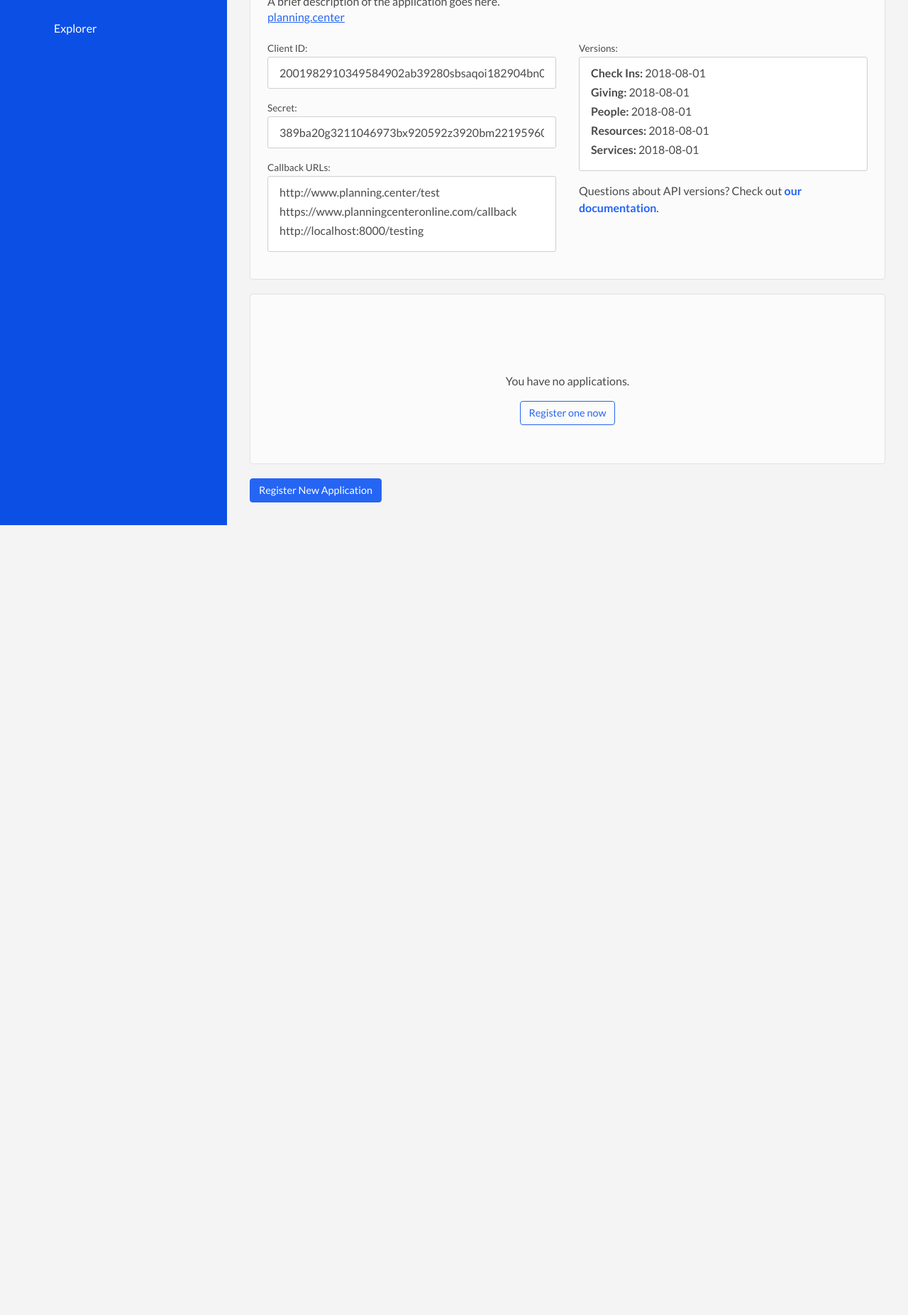
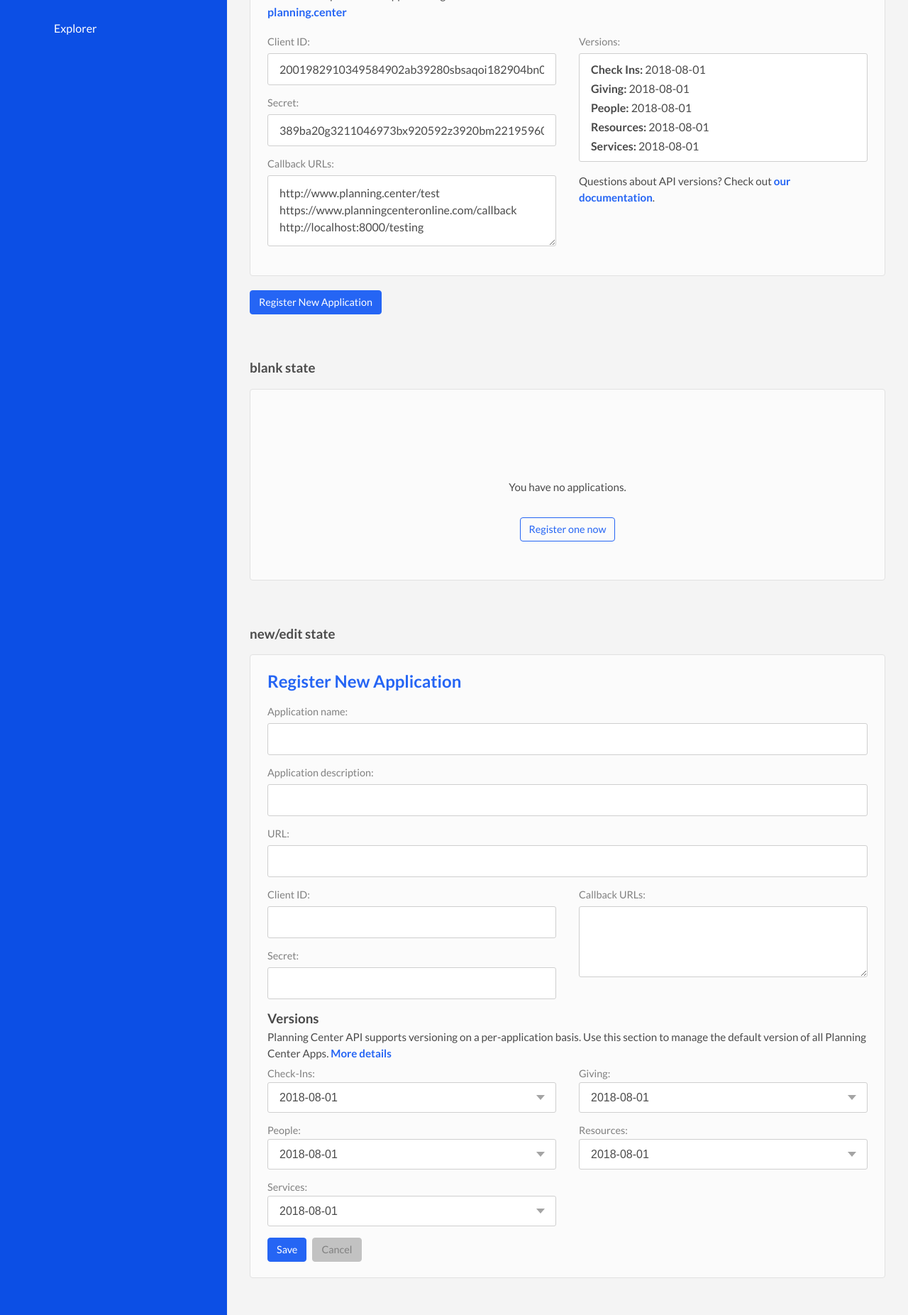
Before and after one commit to joshwilkerson/pco-api-app, a Gatsby site: page / in a window 1280 px wide. Shown: the part 344-2197 px from the top of the page at 71% size. Before the commit the page ends 1084 px from the top, so only its background shows below. Built offline with nearby package versions, Linux system fonts and the light colour scheme; Gatsby itself is replaced by a stand-in of ours.

Commit message:
More style/layout updates; add minions classes

```diff
--- /dev/null
+++ b/src/components/application.js
@@ -0,0 +1,149 @@
+import React from 'react'
+import Symbol from './symbol'
+
+
+export const Application = () => (
+  <div className="pane">
+    <div className="d-f fd-c fd-r@lg jc-sb mb-3">
+      <div className="p-0 pr-1@lg">
+        <h2 className="mb-2p">PCO Test Application</h2>
+        <p className="mb-2p">A brief description of the application goes here.</p>
+        <a href="http://planning.center" className="mb-0">planning.center</a>
+      </div>
+
+      <div className="mt-2 mt-0@lg">
+        <button className="btn btn--outline btn--sm mr-1">
+          <Symbol icon="pencil" />Edit
+        </button>
+        <button className="btn btn--outline btn--danger btn--sm">
+          <Symbol icon="trash" />Delete
+        </button>
+      </div>
+    </div>
+
+    <div className="pane--columns">
+      <div className="column">
+        <label>Client ID:</label>
+        <input type="text" readOnly value="2001982910349584902ab39280sbsaqoi182904bn029k0ax9bhlix0919102556a" />
+
+        <label>Secret:</label>
+        <input type="text" readOnly value="389ba20g3211046973bx920592z3920bm221959603a2948fg5910f9129340a2" />
+
+        <label>Callback URLs:</label>
+        <textarea>
+          http://www.planning.center/test
+          https://www.planningcenteronline.com/callback
+          http://localhost:8000/testing
+        </textarea>
+      </div>
+
+      <div className="column">
+        <label>Versions:</label>
+        <div className="content-well">
+          <ul>
+            <li><strong>Check Ins:</strong> 2018-08-01</li>
+            <li><strong>Giving:</strong> 2018-08-01</li>
+            <li><strong>People:</strong> 2018-08-01</li>
+            <li><strong>Resources:</strong> 2018-08-01</li>
+            <li><strong>Services:</strong> 2018-08-01</li>
+          </ul>
+        </div>
+        <p>Questions about API versions? Check out <a href="https://developer.planning.center/docs">our documentation</a>.</p>
+      </div>
+    </div>
+  </div>
+)
+
+
+export const ApplicationNew = () => (
+  <div className="pane">
+    <div className="w-100% d-b">
+      <h2>Register New Application</h2>
+      <label>Application name:</label>
+      <input type="text" />
+
+      <label>Application description:</label>
+      <input type="text" />
+
+      <label>URL:</label>
+      <input type="text" />
+    </div>
+
+    <div className="pane--columns">
+      <div className="column">
+        <label>Client ID:</label>
+        <input type="text" />
+
+        <label>Secret:</label>
+        <input type="text" />
+      </div>
+
+      <div className="column">
+        <label>Callback URLs:</label>
+        <textarea />
+      </div>
+    </div>
+
+    <div className="w-100% d-b">
+      <h3 className="mb-4p">Versions</h3>
+      <p className="mb-1">Planning Center API supports versioning on a per-application basis. Use this section to manage the default version of all Planning Center Apps. <a href="http://developer.planning.center/docs">More details</a></p>
+    </div>
+
+    <div className="pane--columns">
+      <div className="column">
+        <label>Check-Ins:</label>
+        <div className="select">
+          <select>
+            <option>2018-08-01</option>
+          </select>
+        </div>
+
+        <label>People:</label>
+        <div className="select">
+          <select>
+            <option>2018-08-01</option>
+          </select>
+        </div>
+
+        <label>Services:</label>
+        <div className="select">
+          <select>
+            <option>2018-08-01</option>
+          </select>
+        </div>
+      </div>
+
+      <div className="column">
+        <label>Giving:</label>
+        <div className="select">
+          <select>
+            <option>2018-08-01</option>
+          </select>
+        </div>
+
+        <label>Resources:</label>
+        <div className="select">
+          <select>
+            <option>2018-08-01</option>
+          </select>
+        </div>
+      </div>
+    </div>
+
+    <div className="d-b w-100% mt-2">
+    <button className="btn mr-1">Save</button>
+    <button className="btn btn--secondary mr-1">Cancel</button>
+    </div>
+  </div>
+)
+
+
+export const ApplicationBlank = () => (
+  <div className="pane">
+    <div className="d-f ai-c jc-c fd-c p-4">
+      <Symbol icon="terminal" className="blank-state-icon pt-2" />
+      <p className="py-2">You have no applications.</p>
+      <button className="btn btn--outline">Register one now</button>
+    </div>
+  </div>
+)
--- a/src/components/application_details.js
+++ /dev/null
@@ -1,72 +0,0 @@
-import React, { Fragment } from 'react'
-import Symbol from './symbol'
-
-
-const ApplicationDetails = (props) => (
-  <div className={`app-details ${props.type}`}>
-    {props.type === "default" && (
-      <Fragment>
-        <div className="app-details--header">
-          <div>
-            <h2>PCO Test Application</h2>
-            <p>A brief description of the application goes here.</p>
-            <a href="http://planning.center">planning.center</a>
-          </div>
-
-          <div className="mt-2 mt-4p@xl">
-            <button className="btn btn--outline btn--sm mr-1">
-              <Symbol icon="pencil" />Edit
-            </button>
-            <button className="btn btn--outline btn--danger btn--sm">
-              <Symbol icon="trash" />Delete
-            </button>
-          </div>
-        </div>
-
-        <div className="app-details--data">
-          <div className="column">
-            <label>Client ID:</label>
-            <input type="text" readOnly value="2001982910349584902ab39280sbsaqoi182904bn029k0ax9bhlix0919102556a" />
-
-            <label>Secret:</label>
-            <input type="text" readOnly value="389ba20g3211046973bx920592z3920bm221959603a2948fg5910f9129340a2" />
-
-            <label>Callback URLs:</label>
-            <div className="content-well">
-              <ul>
-                <li>http://www.planning.center/test</li>
-                <li>https://www.planningcenteronline.com/callback</li>
-                <li>http://localhost:8000/testing</li>
-              </ul>
-            </div>
-          </div>
-
-          <div className="column">
-            <label>Versions:</label>
-            <div className="content-well">
-              <ul>
-                <li><strong>Check Ins:</strong> 2018-08-01</li>
-                <li><strong>Giving:</strong> 2018-08-01</li>
-                <li><strong>People:</strong> 2018-08-01</li>
-                <li><strong>Resources:</strong> 2018-08-01</li>
-                <li><strong>Services:</strong> 2018-08-01</li>
-              </ul>
-            </div>
-            <p>Questions about API versions? Check out <a href="https://developer.planning.center/docs">our documentation</a>.</p>
-          </div>
-        </div>
-      </Fragment>
-    )}
-
-    {props.type === "blank-state" && (
-      <div className="d-f ai-c jc-c fd-c p-4">
-        <Symbol icon="terminal" className="blank-state-icon" />
-        <p className="pt-2">You have no applications.</p>
-        <button className="btn btn--outline">Register one now</button>
-      </div>
-    )}
-
-  </div>
-)
-
-export default ApplicationDetails
--- a/src/pages/index.js
+++ b/src/pages/index.js
@@ -1,21 +1,23 @@
 import React from 'react'
 import Layout from '../components/layout'
 import SEO from '../components/seo'
-
-import ApplicationDetails from '../components/application_details'
+import { Application, ApplicationBlank, ApplicationNew } from '../components/application'
 
 
 const IndexPage = () => (
   <Layout>
     <SEO title="Applications" />
-    <h1>My Developer Applications (OAuth)</h1>
-    <p>Are you building an application that other Planning Center customers can use to connect to their own accounts through the Planning Center API? Register your application here.</p>
+    <h1 className="mb-1">My Developer Applications (OAuth)</h1>
+    <p>Are you building an application that other Planning Center customers can use to connect to their own accounts through the <a href="http://developer.planning.center/docs">Planning Center API</a>? Register your application here.</p>
 
-    <ApplicationDetails type="default" />
+    <Application />
+    <button className="btn">Register New Application</button>
 
-    <ApplicationDetails type="blank-state" />
+    <h3 className="d-b mt-4 pt-4">blank state</h3>
+    <ApplicationBlank />
 
-    <button className="btn">Register New Application</button>
+      <h3 className="d-b mt-4 pt-4">new/edit state</h3>
+      <ApplicationNew />
   </Layout>
 )
 
--- a/src/pages/tokens.js
+++ b/src/pages/tokens.js
@@ -6,6 +6,7 @@
   <Layout>
     <SEO title="Access Tokens" />
     <h1>Access Tokens</h1>
+    <p>Are you a programmer looking to quickly connect to your own Planning Center account? Create an access token to use with your own scripts and apps.</p>
   </Layout>
 )
 
--- a/src/styles/_application-details.scss
+++ /dev/null
@@ -1,98 +0,0 @@
-.app-details {
-  background: adjust-color($lightGray, $lightness: 2.5%);
-  border: 1px solid adjust-color($lightGray, $lightness: -8%);
-  padding: 1.375em 1.5em;
-  margin: .75em 0 1.25em 0;
-  display: block;
-  border-radius: 4px;
-
-  .app-details--header {
-    display: flex;
-    flex-direction: column;
-    margin-bottom: 1.5em;
-
-    @include breakpoints(from-xl) {
-      flex-direction: row;
-      justify-content: space-between;
-    }
-
-    h2 {
-      margin-bottom: .25em;
-    }
-
-    p {
-      margin: 0;
-    }
-  }
-
-  .app-details--data {
-    display: flex;
-    justify-content: space-between;
-    flex-direction: column;
-    margin: 1em 0 0 0;
-
-    @include breakpoints(from-xl) {
-      flex-direction: row;
-    }
-
-    .column {
-      width: 100%;
-
-      @include breakpoints(from-xl) {
-        width: calc(50% - 1em);
-      }
-    }
-  }
-
-  label,
-  input,
-  .content-well {
-    width: 100%;
-  }
-
-  label {
-    font-size: .85em;
-  }
-
-  input,
-  .content-well {
-    outline: none;
-    border: 1px solid adjust-color($lightGray, $lightness: -15%);
-    background: #fff;
-    border-radius: 3px;
-    padding: .75em 1em;
-    margin: .25em 0 1em 0;
-    font-size: 1em;
-    color: $base_font_color;
-    font-family: $base_font;
-    box-sizing: border-box;
-  }
-
-  .content-well {
-    overflow-x: scroll;
-    position: relative;
-
-    & * {
-      overflow-wrap: break-word;
-      word-wrap: break-word;
-      word-break: break-word;
-      hyphens: auto;
-    }
-
-    ul {
-      list-style: none;
-      margin: 0;
-      padding: 0;
-    }
-
-    li {
-      margin-bottom: .5em;
-    }
-
-    p {
-      margin: 0 0 4px 0;
-      display: block;
-
-    }
-  }
-}
--- a/src/styles/_content.scss
+++ b/src/styles/_content.scss
@@ -17,3 +17,165 @@
     flex:1;
   }
 }
+
+.pane {
+  background: adjust-color($lightGray, $lightness: 2.5%);
+  border: 1px solid adjust-color($lightGray, $lightness: -8%);
+  padding: 1.375em 1.5em;
+  margin: .75em 0 1.25em 0;
+  display: block;
+  border-radius: 4px;
+
+  label {
+    display: block;
+    font-size: .9em;
+    color: $medGray;
+    width: 100%;
+  }
+
+  input,
+  textarea {
+    outline: none;
+    border: 1px solid adjust-color($lightGray, $lightness: -15%);
+    background: #fff;
+    border-radius: 3px;
+    padding: .75em 1em;
+    margin: .5em 0 1em 0;
+    font-size: 1em;
+    color: $base_font_color;
+    font-family: $base_font;
+    box-sizing: border-box;
+    width: 100%;
+  }
+
+  textarea {
+    min-height: 100px;
+    resize: vertical;
+    line-height: 1.5em;
+  }
+
+  p {
+    font-size: .95em;
+  }
+
+  select {
+    -webkit-appearance: none;
+    -moz-appearance: none;
+    appearance: none;
+    padding: .75em 1em;
+    margin: .25em 0 1em 0;
+    background: #fff;
+    border-radius: 3px;
+    font-size: 1em;
+    color: $base_font_color;
+    border: 1px solid adjust-color($lightGray, $lightness: -15%);
+
+    &:focus {
+      outline: none;
+    }
+  }
+
+  .select {
+    position:relative;
+    display: inline;
+
+    &:after {
+      content:"";
+      width:0;
+      height:0;
+      position: absolute;
+      pointer-events: none;
+      border-left: 6px solid transparent;
+      border-right: 6px solid transparent;
+      top: .45em;
+      right: 1em;
+      border-top: 7px solid $base_font_color;
+      opacity: 0.5;
+    }
+
+    &::-ms-expand {
+      display: none;
+    }
+
+    &:last-child {
+      select {
+        margin-bottom: 0;
+      }
+    }
+  }
+} // .pane
+
+
+.pane--columns {
+  display: flex;
+  flex-direction: column;
+
+  @include breakpoints(from-lg) {
+    flex-direction: row;
+    justify-content: space-between;
+  }
+
+  .column {
+    width: 100%;
+    margin-bottom: 1em;
+
+    &:last-child {
+      margin-bottom: 0;
+    }
+
+    @include breakpoints(from-lg) {
+      width: calc(50% - 1em);
+      margin-bottom: 0;
+    }
+
+    & * {
+      width: 100%;
+    }
+  } // .column
+} // .pane--columns
+
+
+.content-well {
+  overflow-x: scroll;
+  position: relative;
+  outline: none;
+  border: 1px solid adjust-color($lightGray, $lightness: -15%);
+  background: #fff;
+  border-radius: 3px;
+  padding: .75em 1em;
+  margin: .5em 0 1em 0;
+  font-size: 1em;
+  color: $base_font_color;
+  font-family: $base_font;
+  box-sizing: border-box;
+
+  & * {
+    overflow-wrap: break-word;
+    word-wrap: break-word;
+    word-break: break-word;
+    hyphens: auto;
+  }
+
+  ul {
+    list-style: none;
+    margin: 0;
+    padding: 0;
+  }
+
+  li {
+    margin-bottom: .5em;
+
+    &:last-child {
+      margin-bottom: 0;
+    }
+  }
+
+  p {
+    margin: 0 0 4px 0;
+    display: block;
+
+    &:last-child {
+      margin-bottom: 0;
+    }
+  }
+}
--- a/src/styles/_global.scss
+++ b/src/styles/_global.scss
@@ -7,7 +7,12 @@
   padding: 0;
   font-family: $base_font;
   color: $base_font_color;
+
+  @media (min-width: 105em) {
+    box-shadow: 0 0 10px rgba(0,0,0,0.1);
+  }
 }
+
 
 .pageWrapper {
   background: $background;
--- a/src/styles/_header.scss
+++ b/src/styles/_header.scss
@@ -66,16 +66,17 @@
       margin: 0 1em 0 0;
       text-decoration: none;
       color: $medGray;
+      font-weight: normal;
 
       &:last-child {
         margin-right: 0;
       }
 
       &:hover {
-        color: adjust-color($medGray, $lightness: -5%);
+        color: adjust-color($medGray, $lightness: -10%);
 
         .symbol {
-          fill: adjust-color($medGray, $lightness: -5%);
+          fill: adjust-color($medGray, $lightness: -10%);
         }
       }
     }
--- a/src/styles/_typography.scss
+++ b/src/styles/_typography.scss
@@ -4,7 +4,10 @@
 
 h1 {
   color: $pco_blue;
-  margin: 0 0 .375em 0;
+}
+
+h2 {
+  color: $pco_blue;
 }
 
 p {
@@ -14,11 +17,13 @@
 }
 
 a {
-  color: $pco_blue;
+  color: $link_color;
   transition: .15s all ease;
+  font-weight: bold;
+  text-decoration: none;
+
+  &:hover {
+    color: $link_hover_color;
+    text-decoration: underline;
+  }
 }
-
-p a {
-  text-decoration: none;
-  font-weight: 700;
-}
--- a/src/styles/_variables.scss
+++ b/src/styles/_variables.scss
@@ -8,6 +8,9 @@
 $lightGray: #F5F5F5;
 $medGray: #808080;
 $background: #f9f9f9;
+
+$link_color: $pco_blue;
+$link_hover_color: adjust-color($link_color, $lightness: -5%);
 
 
 // layout/element sizes
--- a/src/styles/compile.scss
+++ b/src/styles/compile.scss
@@ -9,5 +9,3 @@
 @import "content";
 @import "typography";
 @import "button";
-
-@import "application-details";
```
Also changed, not shown: src/styles/_nav.scss (+7 -0 lines), src/working/alerts.html (added, +3 -0 lines).
